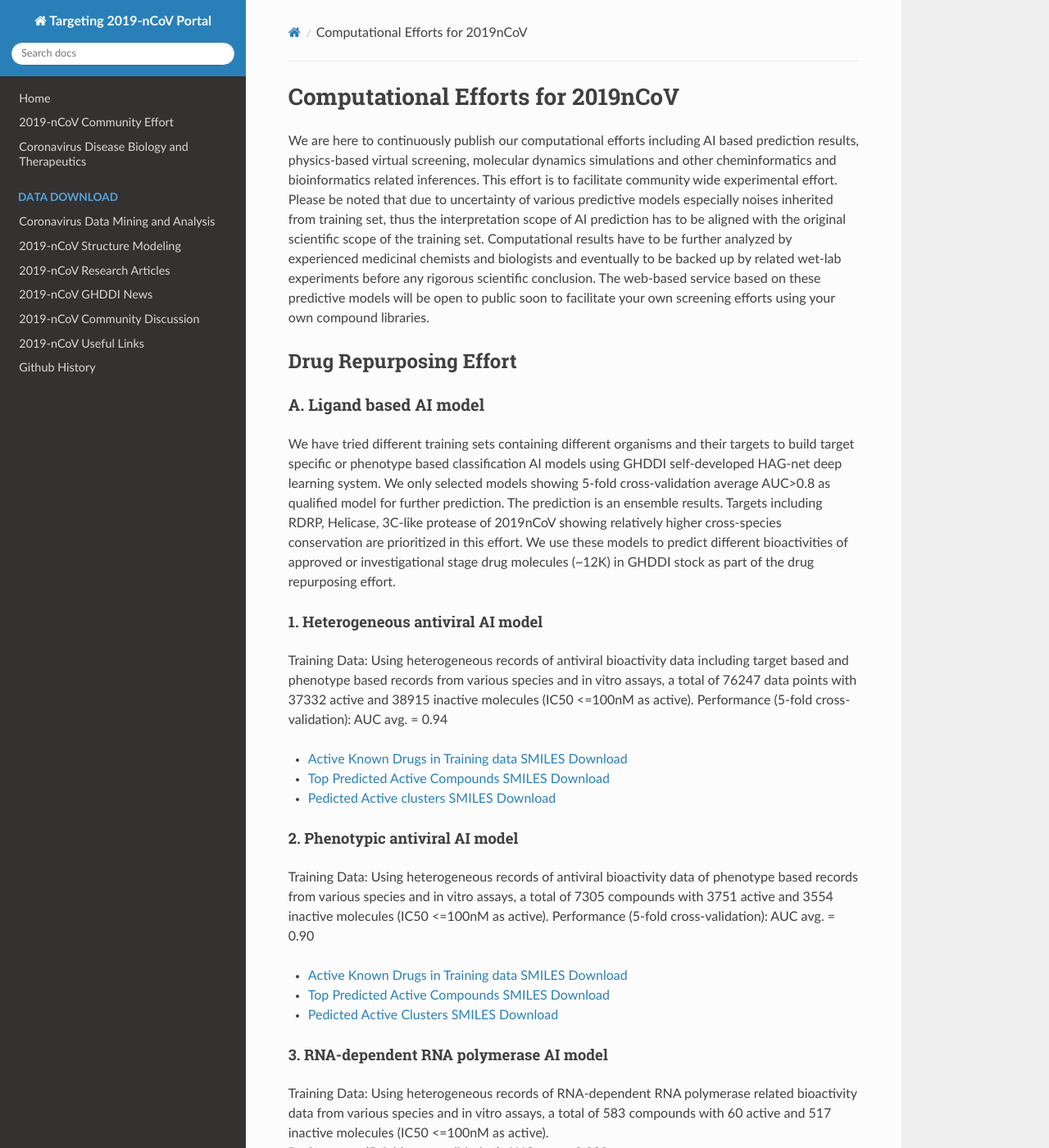
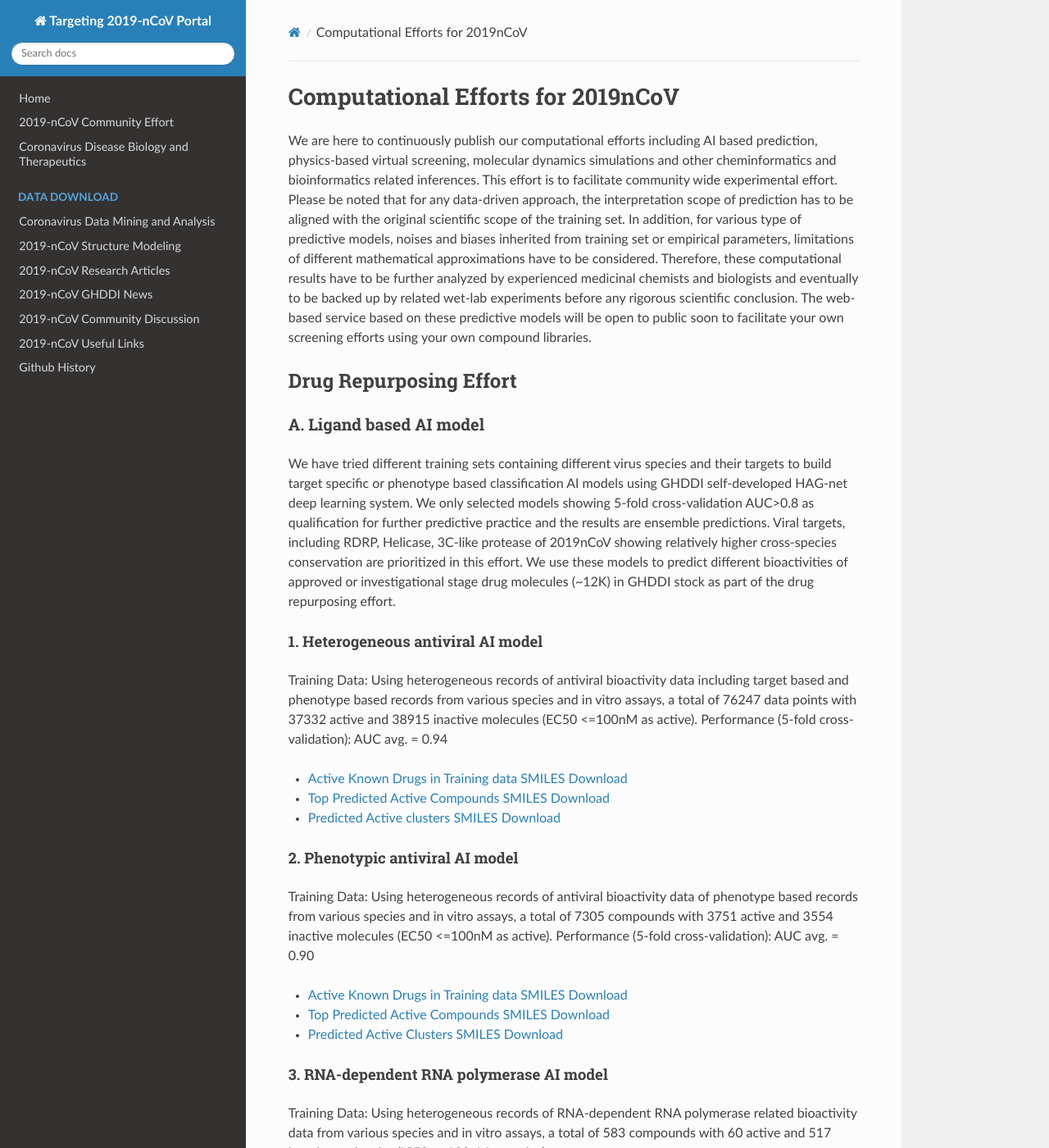
Before and after one commit to GHDDI-AILab/Targeting2019-nCoV, an MkDocs documentation site: the page built from docs/computational.md, in a window 1280 px wide and 1400 px high. Shown: the whole window at 82% size. Built offline with MkDocs 1.6.1, drawn with Linux system fonts in a browser that asks for light colours; nearby versions of some CDN libraries; some of the changed text lies outside the part shown.

Commit message:
Update computational.md

```diff
--- a/docs/computational.md
+++ b/docs/computational.md
@@ -1,29 +1,29 @@
 # Computational Efforts for 2019nCoV
 
-We are here to continuously publish our computational efforts including AI based prediction results, physics-based virtual screening, molecular dynamics simulations and other cheminformatics and bioinformatics related inferences. This effort is to facilitate community wide experimental effort. Please be noted that due to uncertainty of various predictive models especially noises inherited from training set, thus the interpretation scope of AI prediction has to be aligned with the original scientific scope of the training set.  Computational results have to be further analyzed by experienced medicinal chemists and biologists and eventually to be backed up by related wet-lab experiments before any rigorous scientific conclusion. The web-based service based on these predictive models will be open to public soon to facilitate your own screening efforts using your own compound libraries.
+We are here to continuously publish our computational efforts including AI based prediction, physics-based virtual screening, molecular dynamics simulations and other cheminformatics and bioinformatics related inferences. This effort is to facilitate community wide experimental effort. Please be noted that for any data-driven approach, the interpretation scope of prediction has to be aligned with the original scientific scope of the training set. In addition, for various type of predictive models, noises and biases inherited from training set or empirical parameters, limitations of different mathematical approximations have to be considered. Therefore, these computational results have to be further analyzed by experienced medicinal chemists and biologists and eventually to be backed up by related wet-lab experiments before any rigorous scientific conclusion. The web-based service based on these predictive models will be open to public soon to facilitate your own screening efforts using your own compound libraries.
 
 ## Drug Repurposing Effort
 
 ### A. Ligand based AI model
 
-We have tried different training sets containing different organisms and their targets to build target specific or phenotype based classification AI models using GHDDI self-developed HAG-net deep learning system. We only selected models showing 5-fold cross-validation average AUC>0.8 as qualified model for further prediction. The prediction is an ensemble results. Targets including RDRP, Helicase, 3C-like protease of 2019nCoV showing relatively higher cross-species conservation are prioritized in this effort.  We use these models to predict different bioactivities of approved or investigational stage drug molecules (~12K) in GHDDI stock as part of the drug repurposing effort.
+We have tried different training sets containing different virus species and their targets to build target specific or phenotype based classification AI models using GHDDI self-developed HAG-net deep learning system. We only selected models showing 5-fold cross-validation AUC>0.8 as qualification for further predictive practice and the results are ensemble predictions. Viral targets, including RDRP, Helicase, 3C-like protease of 2019nCoV showing relatively higher cross-species conservation are prioritized in this effort.  We use these models to predict different bioactivities of approved or investigational stage drug molecules (~12K) in GHDDI stock as part of the drug repurposing effort.
 
 
 #### 1. Heterogeneous antiviral AI model
-Training Data: Using heterogeneous records of antiviral bioactivity data including target based and phenotype based records from various species and in vitro assays, a total of 76247 data points with 37332 active and 38915 inactive molecules (IC50 <=100nM as active).
+Training Data: Using heterogeneous records of antiviral bioactivity data including target based and phenotype based records from various species and in vitro assays, a total of 76247 data points with 37332 active and 38915 inactive molecules (EC50 <=100nM as active).
 Performance (5-fold cross-validation): AUC avg. = 0.94
 
 * [Active Known Drugs in Training data SMILES Download](https://ghddiai.oss-cn-zhangjiakou.aliyuncs.com/file/AKD_ViralMix.xlsx )
 * [Top Predicted Active Compounds SMILES Download](https://ghddiai.oss-cn-zhangjiakou.aliyuncs.com/file/globalvirus_top200.csv)
-* [Pedicted Active clusters SMILES Download](https://ghddiai.oss-cn-zhangjiakou.aliyuncs.com/file/globalvirus_topclusters.csv)
+* [Predicted Active clusters SMILES Download](https://ghddiai.oss-cn-zhangjiakou.aliyuncs.com/file/globalvirus_topclusters.csv)
 
 #### 2. Phenotypic antiviral AI model
-Training Data: Using heterogeneous records of antiviral bioactivity data of phenotype based records from various species and in vitro assays, a total of 7305 compounds with 3751 active and 3554 inactive molecules (IC50 <=100nM as active).
+Training Data: Using heterogeneous records of antiviral bioactivity data of phenotype based records from various species and in vitro assays, a total of 7305 compounds with 3751 active and 3554 inactive molecules (EC50 <=100nM as active).
 Performance (5-fold cross-validation): AUC avg. = 0.90
 
 * [Active Known Drugs in Training data SMILES Download](https://ghddiai.oss-cn-zhangjiakou.aliyuncs.com/file/AKD_ViralPhe.xlsx)
 * [Top Predicted Active Compounds SMILES Download](https://ghddiai.oss-cn-zhangjiakou.aliyuncs.com/file/AntivirusPhe_top200.csv)
-* [Pedicted Active Clusters SMILES Download](https://ghddiai.oss-cn-zhangjiakou.aliyuncs.com/file/AntivirusPhe_topclusters.csv)
+* [Predicted Active Clusters SMILES Download](https://ghddiai.oss-cn-zhangjiakou.aliyuncs.com/file/AntivirusPhe_topclusters.csv)
 
 #### 3. RNA-dependent RNA polymerase AI model
 Training Data: Using heterogeneous records of RNA-dependent RNA polymerase related bioactivity data from various species and in vitro assays, a total of 583 compounds with 60 active and 517 inactive molecules (IC50 <=100nM as active).
@@ -31,7 +31,7 @@ Performance (5-fold cross-validation): AUC avg. = 0.898
 
 * [Active Known Drugs in Training data SMILES Download](https://ghddiai.oss-cn-zhangjiakou.aliyuncs.com/file/AKD_RdRP.xlsx)
 * [Top Predicted Active Compounds SMILES Download](https://ghddiai.oss-cn-zhangjiakou.aliyuncs.com/file/RDRP_top200.csv)
-* [Pedicted Active Clusters SMILES Download](https://ghddiai.oss-cn-zhangjiakou.aliyuncs.com/file/RDRP_topclusters.csv)
+* [Predicted Active Clusters SMILES Download](https://ghddiai.oss-cn-zhangjiakou.aliyuncs.com/file/RDRP_topclusters.csv)
 
 #### 4. Helicase AI model
 Training Data: Using heterogeneous records of Helicase related bioactivity data from various species and in vitro assays, a total of 788 compounds with 42 active and 746 inactive molecules (IC50 <=100nM as active).
@@ -39,7 +39,7 @@ Performance (5-fold cross-validation): AUC avg. = 0.868
 
 * [Active Known Drugs in Training data SMILES Download](https://ghddiai.oss-cn-zhangjiakou.aliyuncs.com/file/AKD_helicase.xlsx)
 * [Top Predicted Active Compounds SMILES Download](https://ghddiai.oss-cn-zhangjiakou.aliyuncs.com/file/helicase_top200.csv)
-* [Pedicted Active Clusters SMILES Download](https://ghddiai.oss-cn-zhangjiakou.aliyuncs.com/file/helicase_topclusters.csv)
+* [Predicted Active Clusters SMILES Download](https://ghddiai.oss-cn-zhangjiakou.aliyuncs.com/file/helicase_topclusters.csv)
 
 #### 5. 3C-like protease AI model
 Training Data: Using heterogeneous records of 3C-like protease related bioactivity data from various species and in vitro assays, a total of 457 compounds with 58 active and 399 inactive molecules (IC50 <=100nM as active).
@@ -47,4 +47,4 @@ Performance (5-fold cross-validation): AUC avg. = 0.832
 
 * [Active Known Drugs in Training data SMILES Download](https://ghddiai.oss-cn-zhangjiakou.aliyuncs.com/file/AKD_3CL.xlsx)
 * [Top Predicted Active Compounds SMILES Download](https://ghddiai.oss-cn-zhangjiakou.aliyuncs.com/file/3CL_top200.csv)
-* [Pedicted Active Clusters SMILES Download](https://ghddiai.oss-cn-zhangjiakou.aliyuncs.com/file/3CL_topclusters.csv)
+* [Predicted Active Clusters SMILES Download](https://ghddiai.oss-cn-zhangjiakou.aliyuncs.com/file/3CL_topclusters.csv)
```
